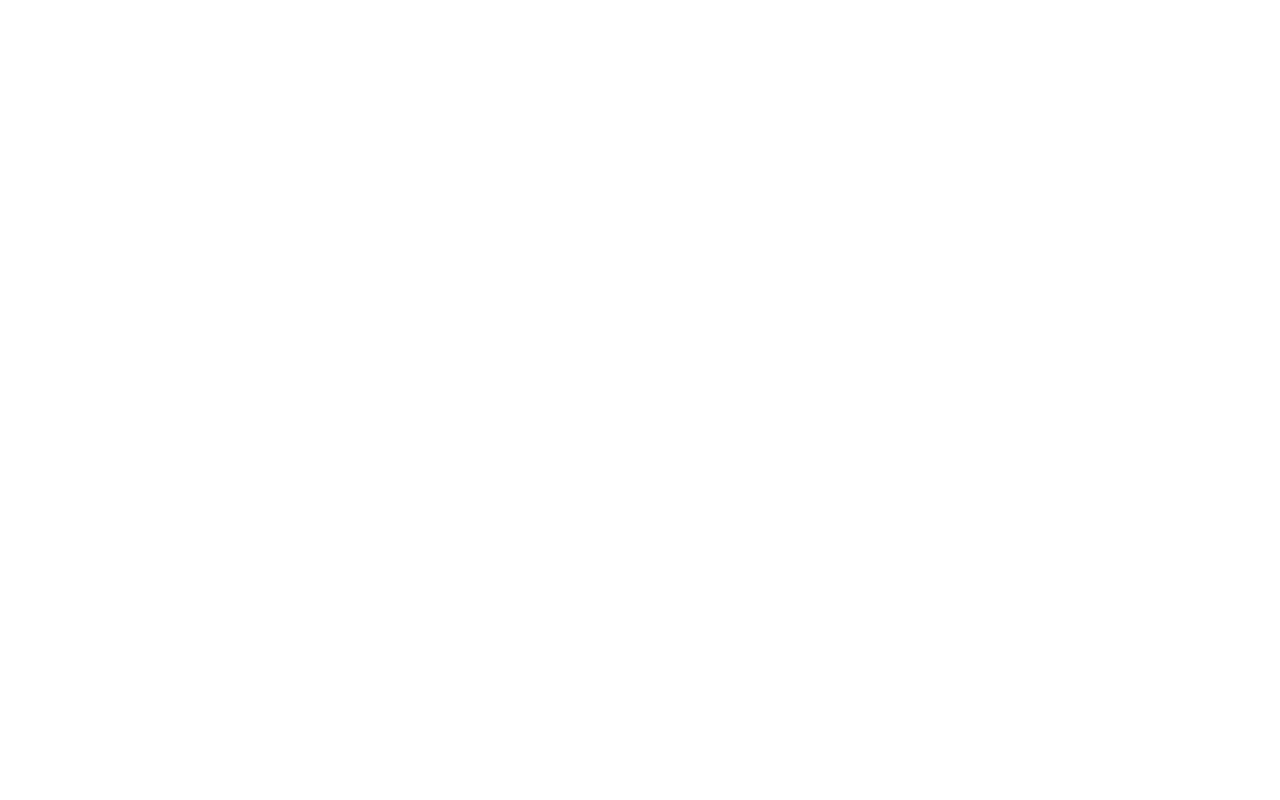
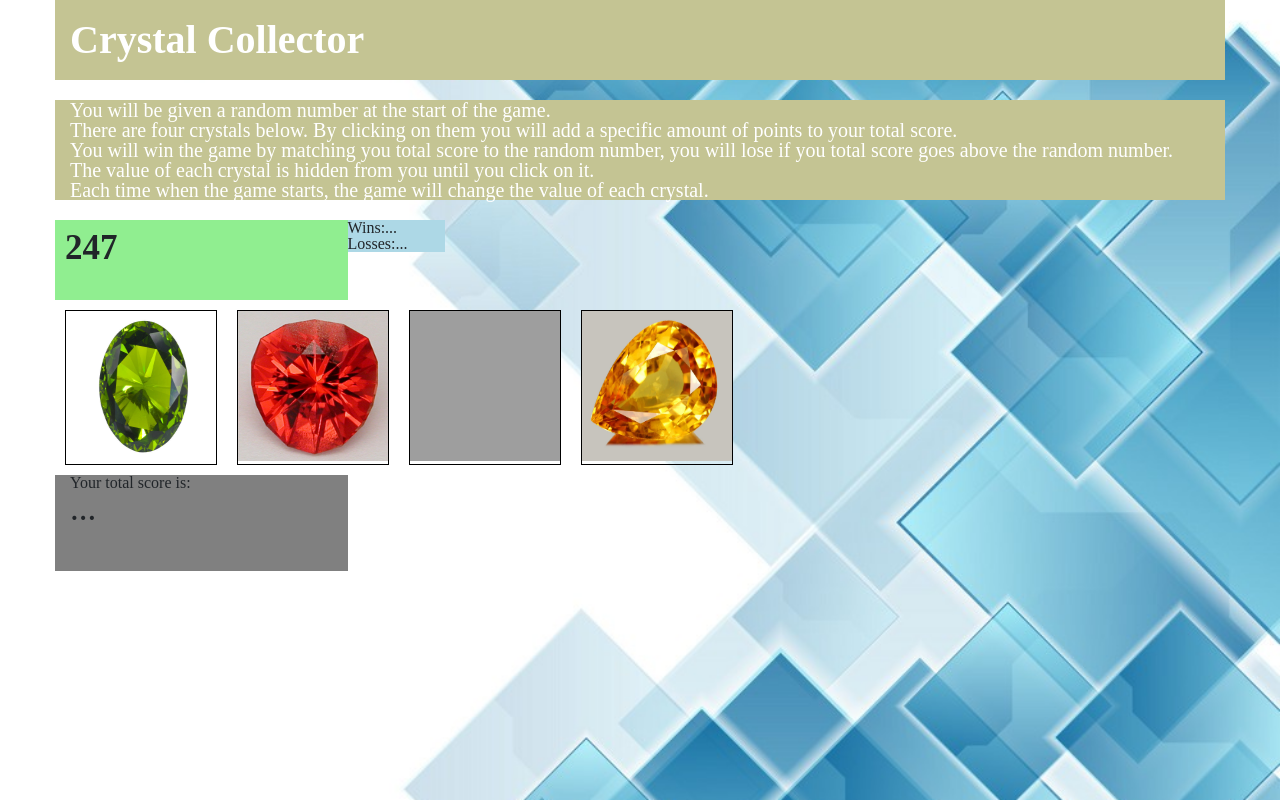
Before and after one commit to nadeemprasla/Unit-4-Game, a plain HTML site: page index.html in a window 1280 px wide. Drawn offline with nearby package versions, Linux system fonts and the light colour scheme; grey boxes are pictures that could not be loaded.

Commit message:
setup layout of game and started initial javascript

```diff
--- a/assets/CSS/style.css
+++ b/assets/CSS/style.css
@@ -0,0 +1,47 @@
+body {
+    background-image: url(../Images/background.jpg);
+    background-repeat: no-repeat;
+    background-size: cover;
+}
+.container{
+    padding: 0 0;
+    margin: 0 15;
+}
+h1{
+    padding: 20px 0px;
+    margin: 0 0 20px 0;
+    background-color:rgb(196, 196, 147);
+    color: White;
+    font-size: 40px;
+    font-weight: bold;
+}
+.statement{
+    /* padding: 20px 0px; */
+    margin-bottom: 20px;
+    background-color:rgb(196, 196, 147);
+    color: White;
+    font-size: 20px;
+}
+.win-lose {
+    background-color: lightblue;
+}
+.rando{
+    background-color: lightgreen;
+    font-size: 35px;
+    font-weight: bold;
+    padding: 10px 20px 35px 10px;
+}
+.scoredisplay{
+    background-color: gray;
+
+}
+.score {
+        font-size: 35px;
+        background-color: gray;
+        padding-bottom: 45px;
+
+}
+.gem1, .gem2, .gem3, .gem4 {
+    margin: 10px 10px;
+    border: 1px solid black;
+}
--- a/assets/Javascript/game.js
+++ b/assets/Javascript/game.js
@@ -0,0 +1,9 @@
+var rand //random value
+
+function rangen(){
+    rand = Math.floor(Math.random()*300) + 50;
+}
+rangen()
+
+
+$(".rando").text(rand)
--- a/index.html
+++ b/index.html
@@ -13,6 +13,46 @@
 </head>
 
 <body>
+    <div class="container">
+
+        <div class="row">
+            <h1 class="col">Crystal Collector</h1>
+        </div>
+
+        <div class="row statement">
+            <div class="col">
+                You will be given a random number at the start of the game. <br>
+                There are four crystals below. By clicking on them you will add a specific amount of points to your
+                total score. <br>
+                You will win the game by matching you total score to the random number, you will lose if you total score
+                goes above the random number. <br>
+                The value of each crystal is hidden from you until you click on it. <br>
+                Each time when the game starts, the game will change the value of each crystal. <br>
+            </div>
+        </div>
+
+        <div class="row">
+            <div class="col rando col-lg-3"></div>
+            <div class="col col-lg-1">
+                <div class="row win-lose">Wins: <span id="wins">...</span></div>
+                <div class="row win-lose">Losses: <span id="losses">...</span></div>
+            </div>
+        </div>
+
+        <div class="row">
+            <div class="gem1"><img src="./assets/Images/Gem 1.jpg" alt="Gem 1" height="150px" width="150px"></div>
+            <div class="gem2"><img src="./assets/Images/Gem 2.jpg" alt="Gem 2" height="150px" width="150px"></div>
+            <div class="gem3"><img src="./assets/Images/Gem 3.jpg" alt="Gem 3" height="150px" width="150px"></div>
+            <div class="gem4"><img src="./assets/Images/gem 4.jpg" alt="Gem 4" height="150px" width="150px"></div>
+        </div>
+
+        <div class="row">
+            <div class="col col-lg-3 scoredisplay">Your total score is:</div>
+        </div>
+        <div class="row">
+            <div class="col col-lg-3 score" id="Score">...</div>
+        </div>
+    </div>
 
 
 
```
Also changed, not shown: assets/Images/Gem 1.jpg (added), assets/Images/Gem 2.jpg (added), assets/Images/background.jpg (added), assets/Images/gem 4.jpg (added), 1 other file.
